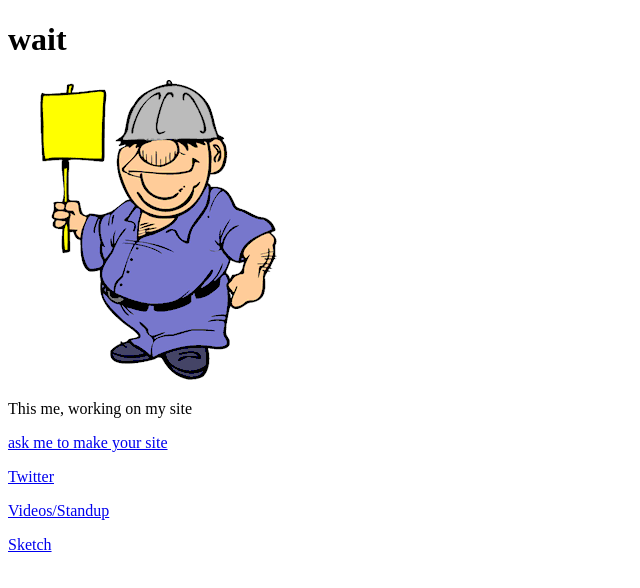
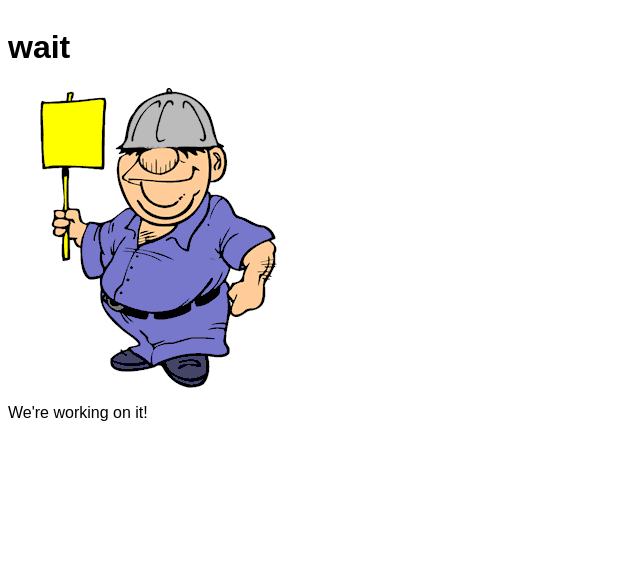
Before and after one commit to paris-liam/personal_site, a Gatsby site: page / in a window 1280 px wide. Shown: the whole page, without its empty margins (0-640 px from the left). Built offline with nearby package versions, Linux system fonts and the light colour scheme; Gatsby itself is replaced by a stand-in of ours.

Commit message:
removed links

```diff
--- a/src/pages/index.js
+++ b/src/pages/index.js
@@ -1,17 +1,27 @@
-import React from 'react'
-import Link from 'gatsby-link'
-import construction from '../images/construction.png'
+import React from 'react';
+import Link from 'gatsby-link';
+import styled from 'styled-components';
+import construction from '../images/construction.png';
+
 const IndexPage = () => (
-  <div>
-    <h1>wait</h1>
-    <img src={construction} alt='construction' />
-    <p>This me, working on my site</p>
-    <p><a href='mailto:paris.liam@gmail.com'>ask me to make your site</a></p>
+  <div style={{
+    display: 'grid',
+    gridTemplateRows: 'auto auto auto',
+    fontFamily: 'sans-serif',
+  }}
+  >
+    <h1>
+      wait
+    </h1>
+    <img src={construction} alt="construction" />
+    <p>
+We're working on it!
+    </p>
+    {/* <p><a href='mailto:paris.liam@gmail.com'>ask me to make your site</a></p>
     <p><a href='https://twitter.com/liam_paris'>Twitter</a></p>
     <p><a href='https://www.youtube.com/channel/UCe08QHiiy-nKzeceUDVKpCw'>Videos/Standup</a></p>
-    <p><a href='https://www.youtube.com/channel/UCKw0pHu2fsuAmFIxXBq3mDg'>Sketch</a></p>
+<p><a href='https://www.youtube.com/channel/UCKw0pHu2fsuAmFIxXBq3mDg'>Sketch</a></p> */}
+  </div>
+);
 
-  </div>
-)
-
-export default IndexPage
+export default IndexPage;
```
Also changed, not shown: package.json (+8 -7 lines), 1 other file.
